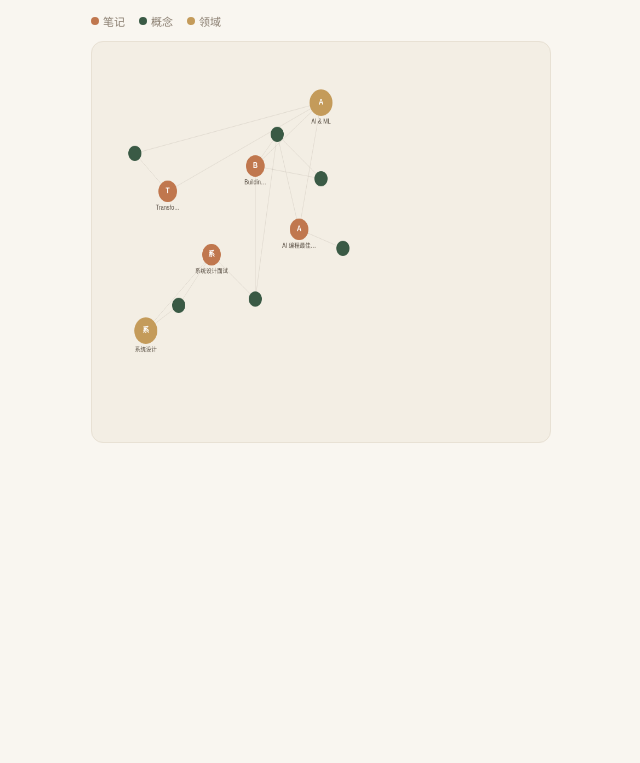
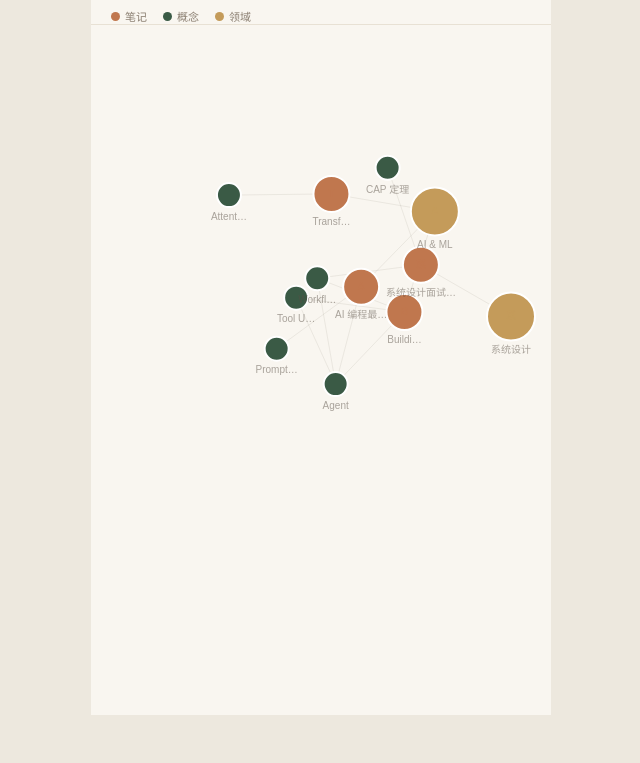
Before and after one commit to Aurora-ship-ai/zhiyuan, a plain HTML site: page docs/knowledge-graph-demo.html in a window 1280 px wide. Shown: the part 85-848 px from the top of the page, without its empty margins (319-959 px from the left). After the commit the page ends 800 px from the top, so only its background shows below. Drawn offline with Linux system fonts and the light colour scheme.

Commit message:
design: 知识图谱v3 — 力导向物理模拟+拖拽+缩放+光晕+悬浮提示
参考: Obsidian Graph View(力导向动画), Heptabase(白板式交互)

特性:
- 力导向物理: 节点排斥力+弹簧引力+阻尼, 60fps持续动画
- 拖拽节点: 鼠标拖拽后松手选中, 自动回弹
- 滚轮缩放: 平滑过渡(lerp)
- 悬浮光晕: 鼠标悬浮节点显示外发光+tooltip
- 选中面板: 底部毛玻璃面板显示详情
- 颜色区分: 陶土(笔记)/松绿(概念)/旧金(领域)

```diff
--- a/docs/knowledge-graph-demo.html
+++ b/docs/knowledge-graph-demo.html
@@ -1,152 +1,235 @@
 <!DOCTYPE html><html lang="zh-CN"><head><meta charset="UTF-8"><meta name="viewport" content="width=device-width,initial-scale=1,maximum-scale=1"><title>知源 · 知识图谱</title>
 <style>
-body{font-family:-apple-system,sans-serif;background:#F9F6F0;color:#1A1512;max-width:460px;margin:0 auto;min-height:100vh;padding:24px 20px}
-h2{font-family:Georgia,serif;font-size:24px;margin:0 0 4px}
-.sub{font-size:13px;color:#8A7E70;margin:0 0 16px}
-.legend{display:flex;gap:14px;margin-bottom:12px;flex-wrap:wrap}
-.leg{display:flex;align-items:center;gap:4px;font-size:11px;color:#8A7E70}
-.leg b{width:8px;height:8px;border-radius:50%;display:inline-block}
-#canvas-wrap{background:#F3EEE4;border-radius:12px;border:1px solid #E8E1D4;padding:10px;margin-bottom:16px}
-canvas{display:block;width:100%;border-radius:8px}
-.info{background:#fff;border-radius:10px;border:1px solid #E8E1D4;padding:14px;display:none}
-.info.on{display:block}
-.info h3{font-family:Georgia,serif;font-size:16px;margin:0 0 2px}
-.info .type{font-size:10px;color:#8A7E70;text-transform:uppercase;letter-spacing:.06em;margin-bottom:8px}
-.info p{font-size:13px;color:#5A5045;line-height:1.6;margin:0 0 10px}
-.info .tags{display:flex;gap:4px;flex-wrap:wrap;margin-bottom:10px}
-.info .tags span{font-size:10px;padding:2px 8px;background:#F3EEE4;border-radius:4px;color:#5A5045}
-.info .conn-title{font-size:12px;font-weight:600;margin-bottom:8px}
-.info .conn{cursor:pointer;padding:8px 12px;background:#F3EEE4;border-radius:8px;margin-bottom:6px;display:flex;align-items:center;gap:8px}
-.info .conn:hover{background:#EBE4D6}
-.conn .dot{width:6px;height:6px;border-radius:50%;background:#C0774E}
-.conn .dot.concept{background:#3A5A45}
-.conn .dot.domain{background:#C49B5A}
-.conn .label{font-size:12px;font-weight:500}
-.conn .sub{font-size:10px;color:#8A7E70;margin-left:auto}
-</style></head><body>
-<h2>知识图谱</h2>
-<p class="sub">可视化笔记、概念与领域关联 · 点击节点查看详情</p>
-<div class="legend">
-<div class="leg"><b style="background:#C0774E"></b>笔记</div><div class="leg"><b style="background:#3A5A45"></b>概念</div><div class="leg"><b style="background:#C49B5A"></b>领域</div><span class="leg" id="clear" style="display:none;cursor:pointer;color:#C0774E;margin-left:auto" onclick="selected=null;draw()">清除选中</span>
-</div>
-<div id="canvas-wrap"><canvas id="c" width="800" height="600"></canvas></div>
-<div class="info" id="info"></div>
+body{font-family:-apple-system,'PingFang SC','Microsoft YaHei',sans-serif;background:#EDE8DE;display:flex;justify-content:center;min-height:100vh;margin:0;overflow:hidden;-webkit-font-smoothing:antialiased}
+.page{width:100%;max-width:460px;background:#F9F6F0;min-height:100vh;display:flex;flex-direction:column;position:relative}
+.top{padding:20px 20px 0;z-index:2}
+.top h2{font-family:Georgia,serif;font-size:22px;margin:0 0 2px;color:#1A1512}
+.top .sub{font-size:12px;color:#8A7E70}
+.legend{display:flex;gap:16px;margin-top:8px;z-index:2}
+.leg{display:flex;align-items:center;gap:5px;font-size:11px;color:#8A7E70}
+.leg b{width:9px;height:9px;border-radius:50%}
+#graph{flex:1;position:relative;overflow:hidden;cursor:grab;border-top:1px solid #E8E1D4}
+#graph:active{cursor:grabbing}
+#graph.dragging{cursor:grabbing}
+canvas{position:absolute;top:0;left:0}
+.tooltip{position:absolute;pointer-events:none;background:#fff;border-radius:8px;padding:8px 14px;font-size:12px;font-weight:600;color:#1A1512;box-shadow:0 2px 12px rgba(0,0,0,.08);opacity:0;transition:opacity .15s;z-index:5;white-space:nowrap;font-family:Georgia,serif}
+.tooltip.on{opacity:1}
+.bottom{background:rgba(249,246,240,.9);backdrop-filter:blur(12px);-webkit-backdrop-filter:blur(12px);padding:14px 20px 20px;border-top:1px solid #E8E1D4;z-index:2;display:none}
+.bottom.on{display:block}
+.bottom h3{font-family:Georgia,serif;font-size:16px;margin:0 0 2px;color:#1A1512}
+.bottom .type{font-size:10px;color:#8A7E70;text-transform:uppercase;letter-spacing:.05em;margin-bottom:6px}
+.bottom p{font-size:13px;color:#5A5045;margin:0 0 8px;line-height:1.6}
+.bottom .tags{display:flex;gap:4px;flex-wrap:wrap}
+.bottom .tags span{font-size:10px;padding:3px 8px;background:#F3EEE4;border-radius:4px;color:#5A5045}
+</style></head><body><div class="page">
+<div class="top"><h2>知识图谱</h2><p class="sub">拖拽节点 · 滚轮缩放 · 点击查看详情</p>
+<div class="legend"><div class="leg"><b style="background:#C0774E"></b>笔记</div><div class="leg"><b style="background:#3A5A45"></b>概念</div><div class="leg"><b style="background:#C49B5A"></b>领域</div></div></div>
+<div id="graph"><canvas id="c"></canvas><div class="tooltip" id="tip"></div></div>
+<div class="bottom" id="btm"></div></div>
 <script>
-var nodes=[
-  {id:"n1",type:"note",label:"Building Effective Agents",desc:"Agent构建权威指南",tags:["Agent","LLM"],cx:280,cy:180},
-  {id:"n2",type:"note",label:"AI 编程最佳实践",desc:"五层次编程方法论",tags:["AI","编程"],cx:360,cy:280},
-  {id:"n3",type:"note",label:"系统设计面试",desc:"分布式系统设计指南",tags:["系统设计"],cx:200,cy:320},
-  {id:"n4",type:"note",label:"Transformer 解析",desc:"自注意力机制详解",tags:["深度学习"],cx:120,cy:220},
-  {id:"c1",type:"concept",label:"Agent",desc:"自主决策AI系统",tags:["AI"],cx:320,cy:130},
-  {id:"c2",type:"concept",label:"Tool Use",desc:"LLM调用外部工具",tags:["AI"],cx:400,cy:200},
-  {id:"c3",type:"concept",label:"Prompt Engineering",desc:"提示词工程方法",tags:["AI","编程"],cx:440,cy:310},
-  {id:"c4",type:"concept",label:"Workflow",desc:"多步骤任务编排",tags:["系统设计"],cx:280,cy:390},
-  {id:"c5",type:"concept",label:"Attention",desc:"自注意力机制",tags:["深度学习"],cx:60,cy:160},
-  {id:"c6",type:"concept",label:"CAP 定理",desc:"一致性/可用性/分区",tags:["系统设计"],cx:140,cy:400},
-  {id:"d1",type:"domain",label:"AI & ML",desc:"人工智能与机器学习",cx:400,cy:80},
-  {id:"d2",type:"domain",label:"系统设计",desc:"分布式架构",cx:80,cy:440},
+(function(){
+var NODES=[
+  {id:"n1",t:"note",l:"Building Effective Agents",d:"Anthropic Agent构建权威指南",tags:["Agent","LLM"]},
+  {id:"n2",t:"note",l:"AI 编程最佳实践",d:"五层次编程方法论",tags:["AI","编程"]},
+  {id:"n3",t:"note",l:"系统设计面试指南",d:"分布式系统设计方法论",tags:["系统设计"]},
+  {id:"n4",t:"note",l:"Transformer 架构解析",d:"自注意力机制详解",tags:["深度学习","NLP"]},
+  {id:"c1",t:"concept",l:"Agent",d:"自主决策AI系统",tags:["AI"]},
+  {id:"c2",t:"concept",l:"Tool Use",d:"LLM调用外部工具",tags:["AI"]},
+  {id:"c3",t:"concept",l:"Prompt Engineering",d:"提示词优化工程",tags:["AI","编程"]},
+  {id:"c4",t:"concept",l:"Workflow",d:"多步骤任务编排",tags:["系统设计"]},
+  {id:"c5",t:"concept",l:"Attention",d:"自注意力机制",tags:["深度学习"]},
+  {id:"c6",t:"concept",l:"CAP 定理",d:"一致性可用性分区",tags:["系统设计"]},
+  {id:"d1",t:"domain",l:"AI & ML",d:"人工智能与机器学习领域",tags:[]},
+  {id:"d2",t:"domain",l:"系统设计",d:"分布式系统与架构领域",tags:[]},
 ];
-var edges=[
-  ["n1","c1"],["n1","c2"],["n1","c4"],["n1","d1"],
-  ["n2","c3"],["n2","c1"],["n2","d1"],
-  ["n3","c6"],["n3","c4"],["n3","d2"],
-  ["n4","c5"],["n4","d1"],
-  ["c1","c2"],["c1","c4"],["c5","d1"],["c6","d2"],
-];
-var selected=null;
+var EDGES=[["n1","c1"],["n1","c2"],["n1","c4"],["n1","d1"],["n2","c3"],["n2","c1"],["n2","d1"],["n3","c6"],["n3","c4"],["n3","d2"],["n4","c5"],["n4","d1"],["c1","c2"],["c1","c4"]];
+var SIZE={note:18,concept:12,domain:24};
+var COLOR={note:"#C0774E",concept:"#3A5A45",domain:"#C49B5A"};
+var BGLIGHT={note:"rgba(192,119,78,0.06)",concept:"rgba(58,90,69,0.06)",domain:"rgba(196,155,90,0.06)"};
 
-function colors(t){
-  if(t==="note")return {fill:"#C0774E",stroke:"#C0774E"};
-  if(t==="concept")return {fill:"#3A5A45",stroke:"#3A5A45"};
-  return {fill:"#C49B5A",stroke:"#C49B5A"};
+var nodes=[],edges=[],pos=[],vel=[];
+var sel=null,hover=null;
+var tx=0,ty=0,zoom=1,smoothZoom=1;
+var dragging=-1,panning=!1,panStart={};
+var graphEl=document.getElementById("graph");
+var canvas=document.getElementById("c"),ctx=c.getContext("2d");
+var tip=document.getElementById("tip"),btm=document.getElementById("btm");
+var W=400,H=500;
+
+function init(){
+  nodes=NODES.map(function(n){return Object.assign({},n)});
+  edges=EDGES.slice();
+  pos=[];vel=[];
+  var cx=W/2,cy=H/2;
+  nodes.forEach(function(n,i){
+    var a=i/nodes.length*Math.PI*2,rx=120+(n.t==="domain"?60:n.t==="note"?30:0);
+    pos[i]=[cx+Math.cos(a)*rx+Math.random()*40,cy+Math.sin(a)*(rx*.6)+Math.random()*40];
+    vel[i]=[0,0];
+  });
+  resize();
+  requestAnimationFrame(loop);
 }
 
-var sizes={note:16,concept:11,domain:20};
+function resize(){
+  var r=graphEl.getBoundingClientRect();
+  W=r.width;H=r.height;
+  var dpr=window.devicePixelRatio||1;
+  canvas.width=W*dpr;canvas.height=H*dpr;
+  canvas.style.width=W+"px";canvas.style.height=H+"px";
+  ctx.setTransform(dpr,0,0,dpr,0,0);
+}
 
-function draw(){
-  var c=document.getElementById("c"),w=c.width/2,h=c.height/2;
-  var ctx=c.getContext("2d");
-  // 设备像素比适配
-  var dpr=window.devicePixelRatio||1;
-  c.width=800*dpr;c.height=600*dpr;c.style.width="100%";c.style.height="380px";
-  ctx.scale(dpr,dpr);
-  ctx.clearRect(0,0,800,600);
+var lastT=0;
+function loop(t){
+  var dt=Math.min((t-lastT)/16,3);lastT=t;
+  simulate(dt);
+  smoothZoom+=(zoom-smoothZoom)*0.15;
+  draw();
+  requestAnimationFrame(loop);
+}
 
-  // 画边
+function simulate(dt){
+  // 力导向：排斥力 + 弹簧力 + 阻力
+  for(var i=0;i<nodes.length;i++){
+    if(i===dragging)continue;
+    var fx=0,fy=0;
+    for(var j=0;j<nodes.length;j++){
+      if(i===j)continue;
+      var dx=pos[i][0]-pos[j][0],dy=pos[i][1]-pos[j][1];
+      var d=Math.max(Math.sqrt(dx*dx+dy*dy),1);
+      var s=nodes[i].t==="domain"?2e5:5e4;
+      fx+=dx/d*s/(d*d);fy+=dy/d*s/(d*d);
+    }
+    vel[i][0]+=fx*0.002*dt;vel[i][1]+=fy*0.002*dt;
+  }
   edges.forEach(function(e){
-    var a=nodes.find(function(n){return n.id===e[0]});
-    var b=nodes.find(function(n){return n.id===e[1]});
-    if(!a||!b)return;
-    var hl=selected&&(e[0]===selected||e[1]===selected);
-    ctx.beginPath();ctx.moveTo(a.cx,a.cy);ctx.lineTo(b.cx,b.cy);
-    ctx.strokeStyle=hl?"#C0774E":"rgba(140,130,115,0.18)";
-    ctx.lineWidth=hl?2.5:1;
-    ctx.stroke();
+    var a=nodes.indexOf(nodes.find(function(n){return n.id===e[0]}));
+    var b=nodes.indexOf(nodes.find(function(n){return n.id===e[1]}));
+    if(a<0||b<0)return;
+    var dx=pos[b][0]-pos[a][0],dy=pos[b][1]-pos[a][1];
+    var d=Math.max(Math.sqrt(dx*dx+dy*dy),1);
+    var rest=nodes[a].t==="domain"?180:100;
+    var f=(d-rest)*0.02;
+    if(a!==dragging){vel[a][0]+=dx/d*f*dt;vel[a][1]+=dy/d*f*dt;}
+    if(b!==dragging){vel[b][0]-=dx/d*f*dt;vel[b][1]-=dy/d*f*dt;}
   });
-
-  // 画节点
-  nodes.forEach(function(n){
-    var col=colors(n.type);var r=sizes[n.type];
-    var active=n.id===selected;
-    var highlight=!selected||active||edges.some(function(e){return active&&(e[0]===n.id||e[1]===n.id)});
-    ctx.beginPath();ctx.arc(n.cx,n.cy,r,0,Math.PI*2);
-    ctx.fillStyle=active?"#C0774E":highlight?col.fill:"rgba(140,130,115,0.2)";
-    ctx.fill();
-    ctx.strokeStyle=col.stroke;ctx.lineWidth=2;ctx.stroke();
-
-    // 标签
-    if(r>12){
-      ctx.fillStyle="#fff";ctx.font="bold 12px sans-serif";ctx.textAlign="center";ctx.textBaseline="middle";
-      ctx.fillText(n.label.charAt(0),n.cx,n.cy);
-    }
-    // 名称
-    if(r>12||n.type==="domain"||active){
-      ctx.fillStyle="#5A5045";ctx.font="10px sans-serif";
-      var txt=n.label.length>8?n.label.slice(0,7)+"…":n.label;
-      ctx.fillText(txt,n.cx,n.cy+r+10);
-    }
-  });
-
-  // 信息面板
-  var info=document.getElementById("info");
-  info.innerHTML="";info.className="info";
-  document.getElementById("clear").style.display=selected?"inline":"none";
-  if(selected){
-    info.className="info on";
-    var sel=nodes.find(function(n){return n.id===selected});
-    if(!sel)return;
-    var h='<div class="type">'+sel.type.toUpperCase()+'</div><h3>'+sel.label+'</h3><p>'+sel.desc+'</p>';
-    if(sel.tags)h+='<div class="tags">'+sel.tags.map(function(t){return'<span>#'+t+'</span>'}).join("")+'</div>';
-    var conns=[];
-    edges.forEach(function(e){
-      if(e[0]===selected)conns.push(e[1]);
-      if(e[1]===selected)conns.push(e[0]);
-    });
-    conns=[...new Set(conns)];
-    if(conns.length){
-      h+='<div class="conn-title">关联节点 · '+conns.length+'</div>';
-      conns.forEach(function(cid){
-        var cn=nodes.find(function(n){return n.id===cid});
-        if(!cn)return;
-        h+='<div class="conn" onclick="selected=\''+cid+'\';draw()"><div class="dot '+cn.type+'"></div><div class="label">'+cn.label+'</div><div class="sub">'+cn.type+'</div></div>';
-      });
-    }
-    info.innerHTML=h;
+  for(var i=0;i<nodes.length;i++){
+    if(i===dragging)continue;
+    vel[i][0]*=0.85;vel[i][1]*=0.85;
+    pos[i][0]+=vel[i][0]*dt;pos[i][1]+=vel[i][1]*dt;
+    pos[i][0]=Math.max(40,Math.min(W-40,pos[i][0]));
+    pos[i][1]=Math.max(40,Math.min(H-40,pos[i][1]));
   }
 }
 
-document.getElementById("c").addEventListener("click",function(e){
-  var rect=e.target.getBoundingClientRect();
-  var scaleX=400/rect.width,scaleY=300/(rect.height||380);
-  var mx=(e.clientX-rect.left)*scaleX,my=(e.clientY-rect.top)*scaleY;
-  var best=null,bestD=24;
-  nodes.forEach(function(n){
-    var dx=mx-n.cx,dy=my-n.cy,d=Math.sqrt(dx*dx+dy*dy);
-    if(d<bestD){best=n.id;bestD=d;}
+function draw(){
+  ctx.clearRect(0,0,W,H);
+  var sz=smoothZoom;
+  tx=(W/2)*(1-sz)+(W/2)*sz-W/2*sz+W/2-W/2*sz;
+  ty=(H/2)*(1-sz)+(H/2)*sz-H/2*sz+H/2-H/2*sz;
+  ctx.save();
+  ctx.translate(W/2,H/2);ctx.scale(sz,sz);ctx.translate(-W/2,-H/2);
+  // 边
+  edges.forEach(function(e){
+    var a=nodes.findIndex(function(n){return n.id===e[0]});
+    var b=nodes.findIndex(function(n){return n.id===e[1]});
+    if(a<0||b<0)return;
+    var hl=sel&&(e[0]===sel||e[1]===sel);
+    ctx.beginPath();ctx.moveTo(pos[a][0],pos[a][1]);ctx.lineTo(pos[b][0],pos[b][1]);
+    ctx.strokeStyle=hl?"rgba(192,119,78,0.5)":"rgba(140,130,115,0.13)";
+    ctx.lineWidth=hl?2:1;ctx.stroke();
   });
-  selected=selected===best?null:best;
-  draw();
+  // 节点光晕
+  nodes.forEach(function(n,i){
+    if(n.id===hover||n.id===sel){
+      ctx.beginPath();ctx.arc(pos[i][0],pos[i][1],SIZE[n.t]+12,0,Math.PI*2);
+      ctx.fillStyle=BGLIGHT[n.t];ctx.fill();
+    }
+  });
+  // 节点
+  nodes.forEach(function(n,i){
+    var sz=SIZE[n.t];var col=COLOR[n.t];
+    var active=n.id===sel||n.id===hover;
+    // 外发光
+    if(active){
+      ctx.beginPath();ctx.arc(pos[i][0],pos[i][1],sz+3,0,Math.PI*2);
+      ctx.fillStyle="rgba(255,255,255,0.6)";ctx.fill();
+    }
+    ctx.beginPath();ctx.arc(pos[i][0],pos[i][1],sz,0,Math.PI*2);
+    ctx.fillStyle=col;ctx.fill();
+    ctx.strokeStyle="#fff";ctx.lineWidth=2;ctx.stroke();
+    // 标签
+    ctx.fillStyle=active?"#fff":col;
+    ctx.font=(sz>15?"bold 10px":"8px")+" sans-serif";
+    ctx.textAlign="center";ctx.textBaseline="middle";
+    if(sz>14)ctx.fillText(n.l.charAt(0),pos[i][0],pos[i][1]);
+    // 名称
+    var alpha=n.id===sel||n.id===hover?1:0.5;
+    ctx.fillStyle="rgba(90,80,69,"+alpha+")";
+    ctx.font="10px sans-serif";
+    var txt=n.l.length>7?n.l.slice(0,6)+"…":n.l;
+    ctx.fillText(txt,pos[i][0],pos[i][1]+sz+10);
+  });
+  ctx.restore();
+}
+
+// 交互
+graphEl.addEventListener("wheel",function(e){e.preventDefault();zoom=Math.max(.3,Math.min(2,zoom-e.deltaY*.001));});
+
+graphEl.addEventListener("mousedown",function(e){
+  var r=canvas.getBoundingClientRect();
+  var mx=(e.clientX-r.left-W/2)/smoothZoom+W/2,my=(e.clientY-r.top-H/2)/smoothZoom+H/2;
+  dragging=-1;
+  for(var i=nodes.length-1;i>=0;i--){
+    var dx=mx-pos[i][0],dy=my-pos[i][1];
+    if(dx*dx+dy*dy<SIZE[nodes[i].t]*SIZE[nodes[i].t]*2){dragging=i;break;}
+  }
+  if(dragging<0){panning=!0;panStart={x:e.clientX,y:e.clientY};}
+  graphEl.classList.toggle("dragging",dragging>=0);
 });
 
-draw();
+window.addEventListener("mousemove",function(e){
+  var r=canvas.getBoundingClientRect();
+  var mx=(e.clientX-r.left-W/2)/smoothZoom+W/2,my=(e.clientY-r.top-H/2)/smoothZoom+H/2;
+  if(dragging>=0){
+    pos[dragging][0]=mx;pos[dragging][1]=my;
+    vel[dragging][0]=0;vel[dragging][1]=0;
+  }
+  if(panning){tx+=e.clientX-panStart.x;ty+=e.clientY-panStart.y;panStart={x:e.clientX,y:e.clientY};}
+  // 悬浮检测
+  var nh=null;
+  for(var i=nodes.length-1;i>=0;i--){
+    var dx=mx-pos[i][0],dy=my-pos[i][1];
+    if(dx*dx+dy*dy<SIZE[nodes[i].t]*SIZE[nodes[i].t]*2){nh=nodes[i].id;break;}
+  }
+  if(nh!==hover){hover=nh;if(hover){
+    var hn=nodes.find(function(n){return n.id===hover});
+    tip.textContent=hn.l;tip.className="tooltip on";
+    tip.style.left=(e.clientX-graphEl.getBoundingClientRect().left+16)+"px";
+    tip.style.top=(e.clientY-graphEl.getBoundingClientRect().top-32)+"px";
+  }else{tip.className="tooltip"}}
+});
+
+window.addEventListener("mouseup",function(e){
+  if(dragging>=0&&vel[dragging][0]*vel[dragging][0]+vel[dragging][1]*vel[dragging][1]<1){
+    sel=sel===nodes[dragging].id?null:nodes[dragging].id;
+    updateBottom();
+  }
+  dragging=-1;panning=!1;
+  graphEl.classList.remove("dragging");
+});
+
+function updateBottom(){
+  btm.className="bottom";btm.innerHTML="";
+  if(!sel)return;
+  btm.className="bottom on";
+  var n=nodes.find(function(x){return x.id===sel});if(!n)return;
+  var h='<h3>'+n.l+'</h3><div class="type">'+n.t.toUpperCase()+'</div><p>'+n.d+'</p>';
+  if(n.tags&&n.tags.length)h+='<div class="tags">'+n.tags.map(function(t){return'<span>#'+t+'</span>'}).join("")+'</div>';
+  btm.innerHTML=h;
+}
+
+window.addEventListener("resize",resize);
+init();
+})();
 </script></body></html>
```
